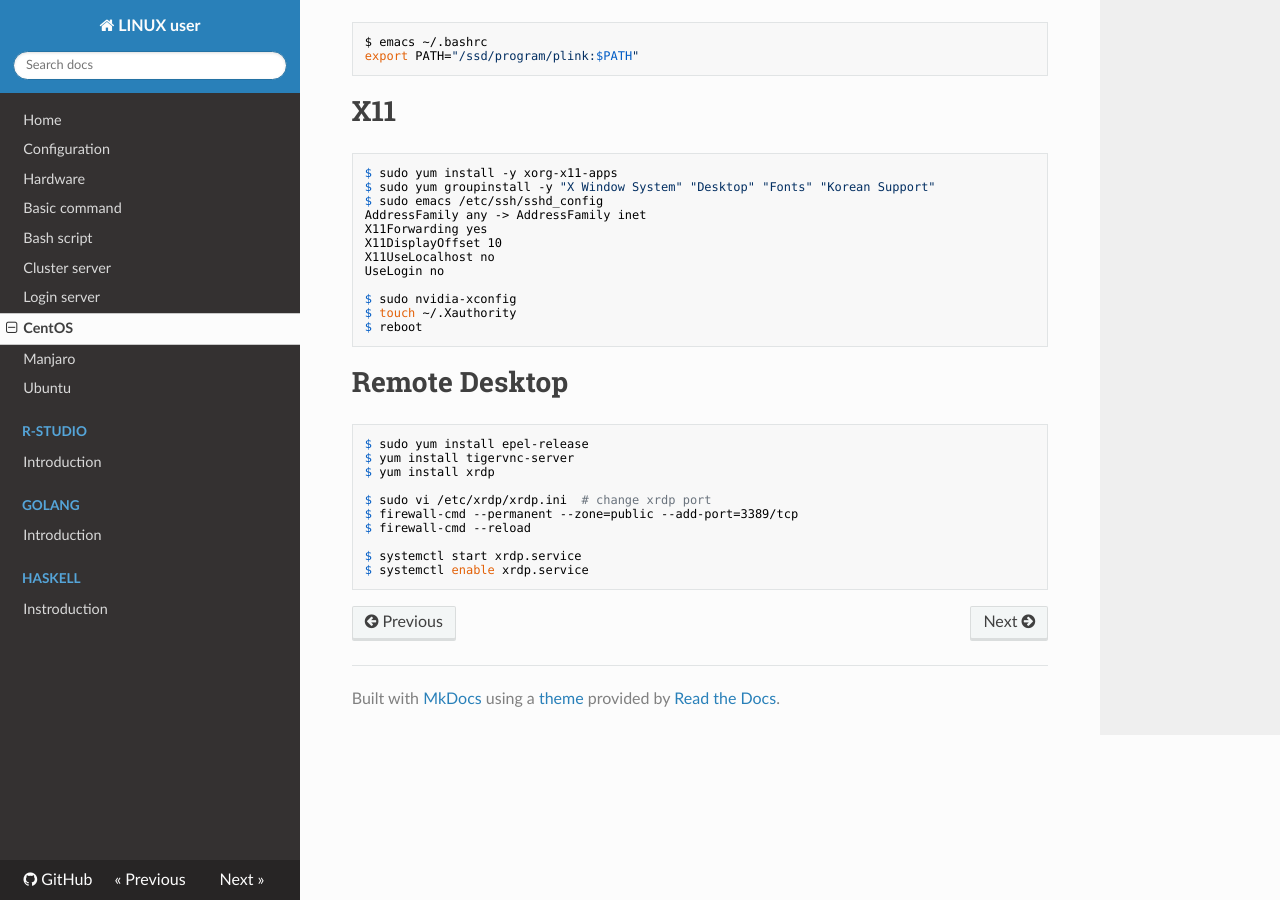
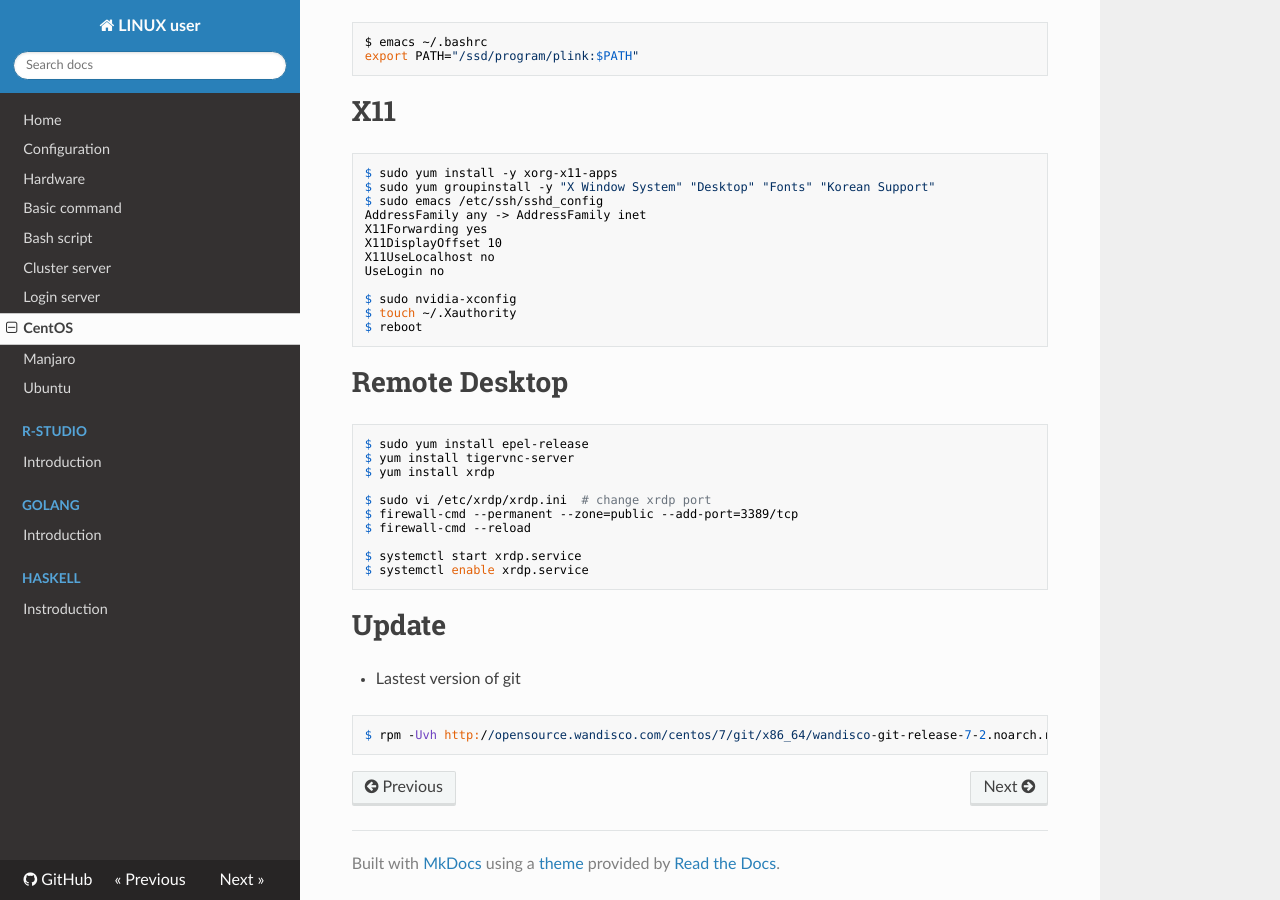
Before and after one commit to WonyoungCho/LINUX, an MkDocs documentation site: the page built from docs/centos_conf.md, in a window 1280 px wide and 900 px high, scrolled down 1683 px. Built offline with MkDocs 1.6.1, drawn with Linux system fonts in a browser that asks for light colours; nearby versions of some CDN libraries; old or Windows-style settings are respelled for this version of MkDocs.

Commit message:
Update centos_conf.md

````diff
--- a/docs/centos_conf.md
+++ b/docs/centos_conf.md
@@ -113,3 +113,9 @@ $ firewall-cmd --reload
 $ systemctl start xrdp.service
 $ systemctl enable xrdp.service
 ```
+
+# Update
+- Lastest version of git
+```
+$ rpm -Uvh http://opensource.wandisco.com/centos/7/git/x86_64/wandisco-git-release-7-2.noarch.rpm
+```
````
